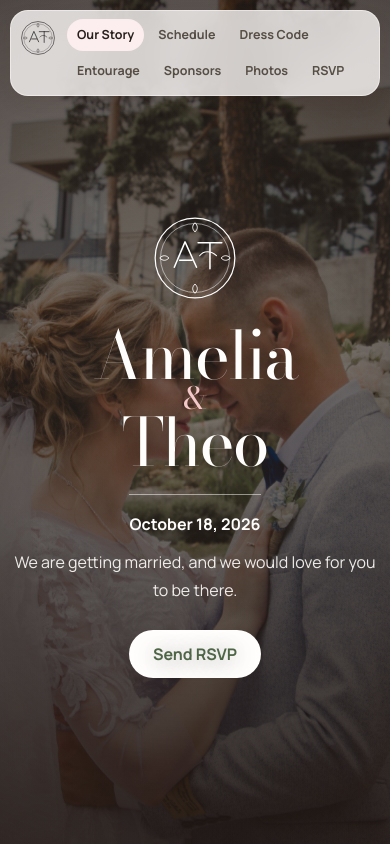
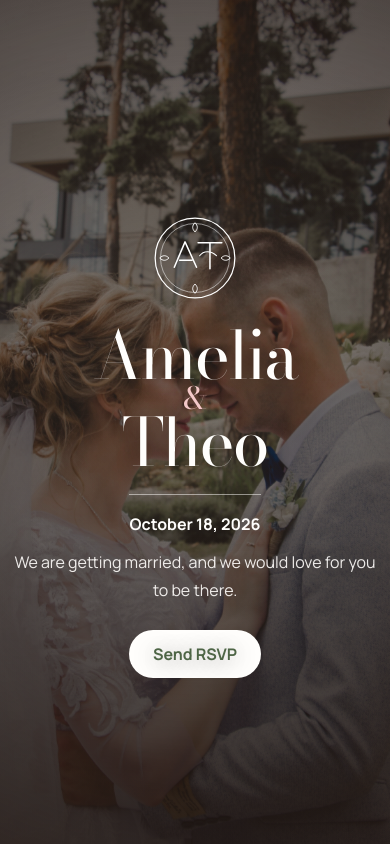
Before and after one commit to Aazirr/sample-rsvp-wedding-2, a React (Vite) app: page / in a window 390 px wide. Shown: the top 844 px of the page. Built offline with nearby package versions, Linux system fonts and the light colour scheme.

Commit message:
fix: remove mobile navbar

```diff
--- a/src/styles.css
+++ b/src/styles.css
@@ -962,13 +962,7 @@ small {
 
 @media (max-width: 640px) {
   .main-nav {
-    position: absolute;
-    top: 10px;
-    left: 50%;
-    width: calc(100% - 20px);
-    gap: 10px;
-    padding: 8px;
-    transform: translateX(-50%);
+    display: none;
   }
 
   .nav-links {
```
Also changed, not shown: 1 other file (tests, documents, lock files or other folders).
